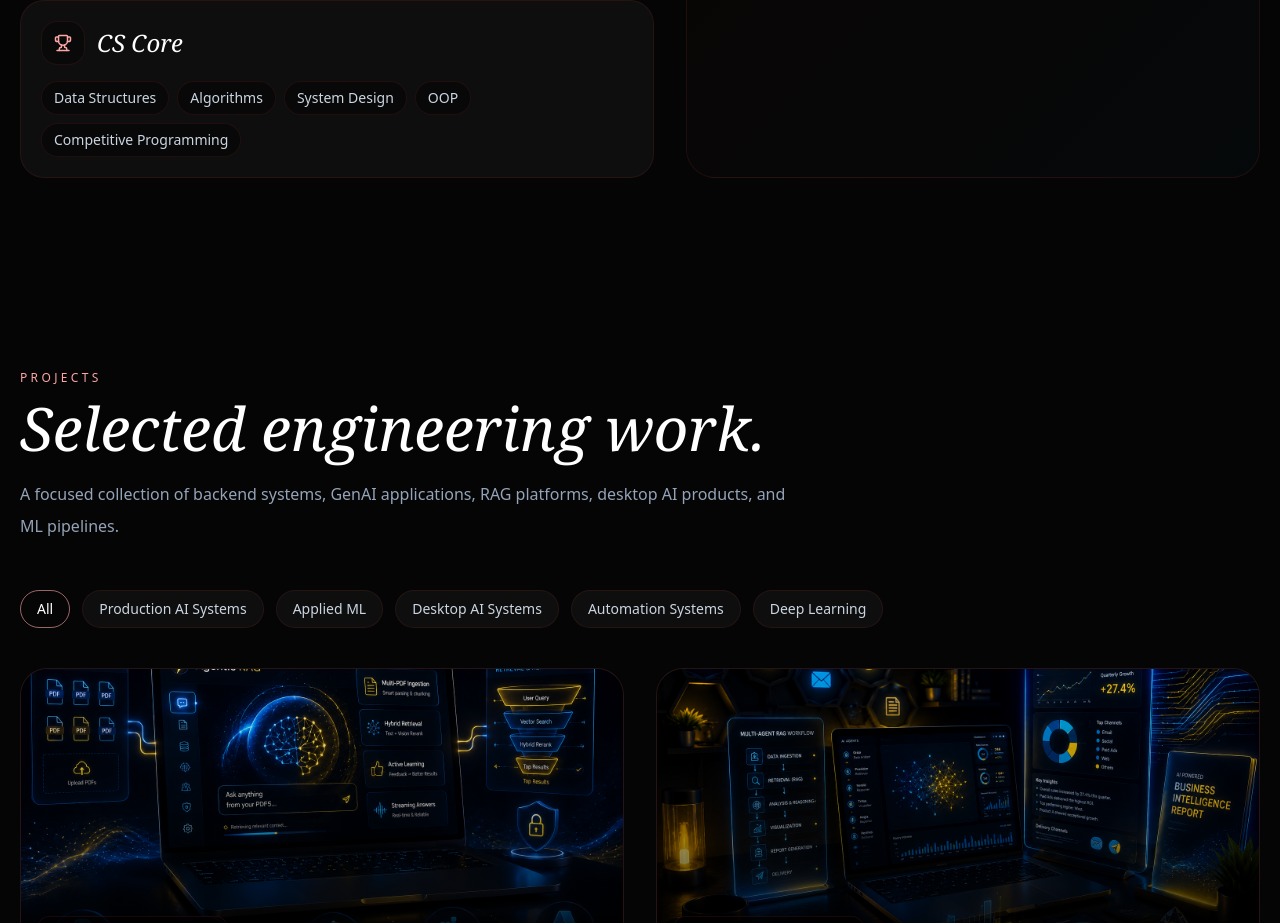
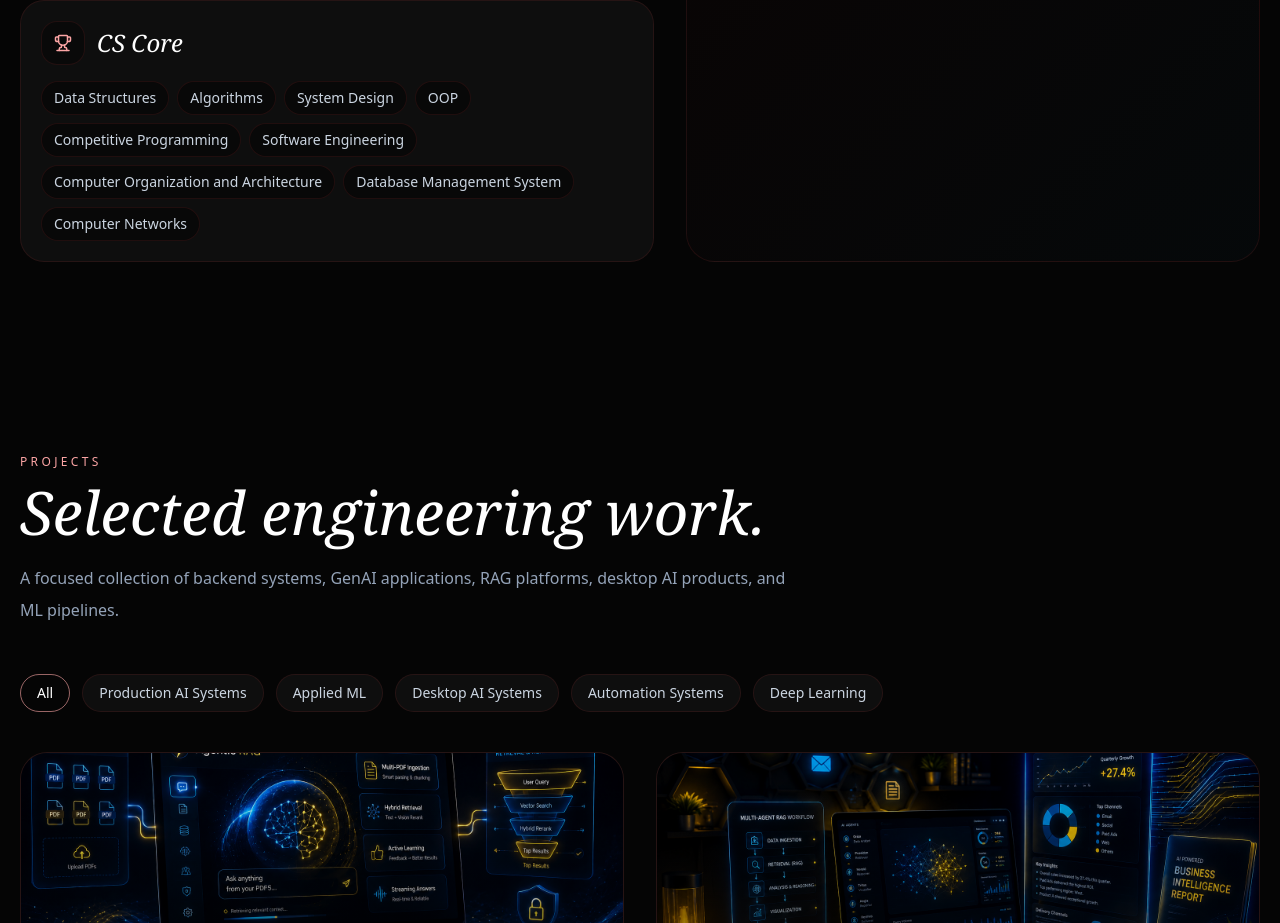
Before and after one commit to ayushaks999/ayush-portfolio, a React (Vite) app: page / in a window 1280 px wide. Shown: the part 2920-3843 px from the top of the page. Built offline with nearby package versions, Linux system fonts and the light colour scheme.

Commit message:
Update App.jsx

```diff
--- a/src/App.jsx
+++ b/src/App.jsx
@@ -164,7 +164,7 @@ const skillGroups = [
   {
     title: "CS Core",
     icon: Trophy,
-    items: ["Data Structures", "Algorithms", "System Design", "OOP", "Competitive Programming"],
+    items: ["Data Structures", "Algorithms", "System Design", "OOP", "Competitive Programming","Software Engineering","Computer Organization and Architecture"," Database Management System ","Computer Networks",],
   },
 ];
 
```
